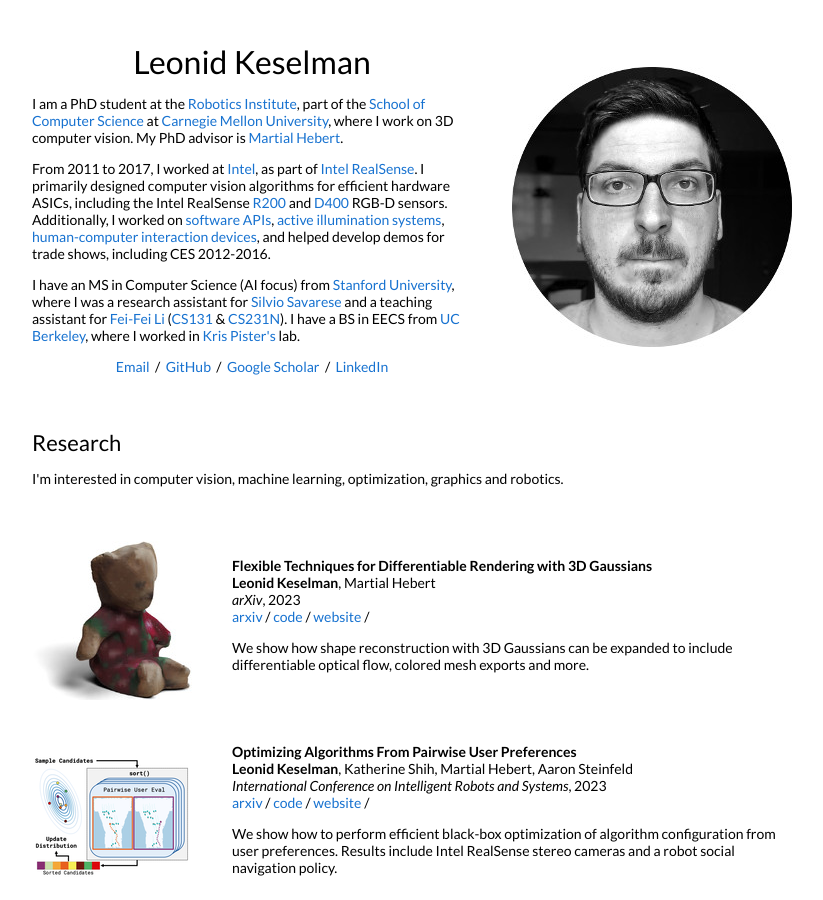
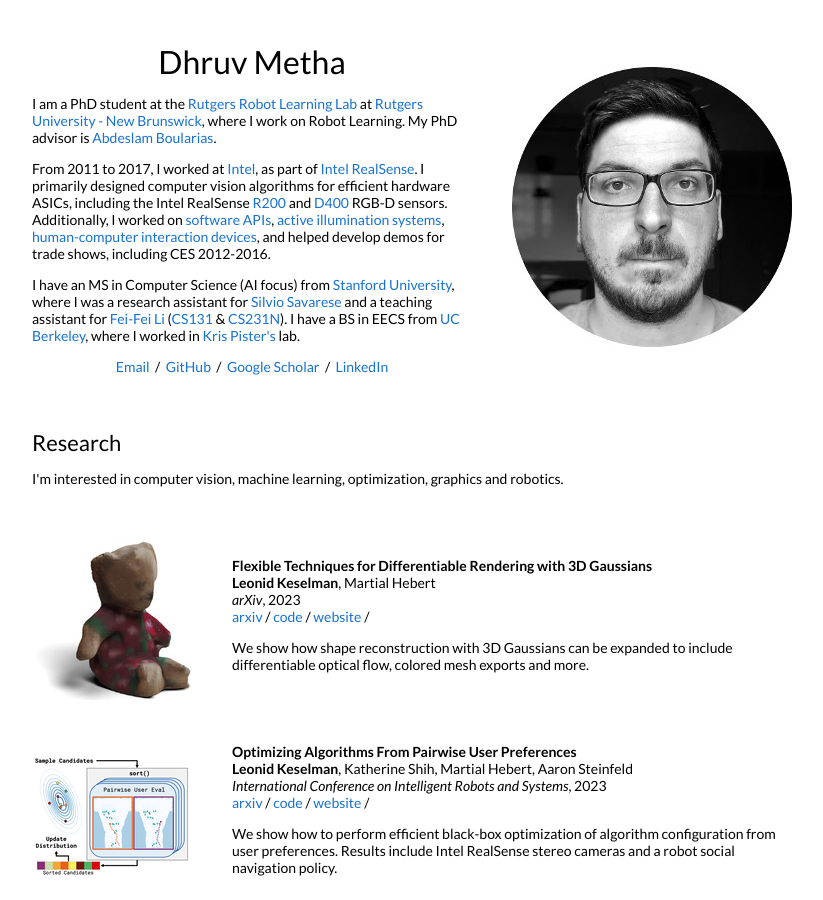
Before and after one commit to dhruvmetha/dhruvmetha.github.io, a Jekyll site: the page built from _posts/2023-08-28-3dgaussians.markdown, in a window 1280 px wide and 900 px high. Shown: the whole window, without its empty margins (228-1051 px from the left). Built offline with Jekyll 4.4.1, drawn with Linux system fonts in a browser that asks for light colours.

Commit message:
first edit

```diff
--- a/_layouts/default.html
+++ b/_layouts/default.html
@@ -32,9 +32,9 @@
           <tr style="padding:0px">
             <td style="padding:2.5%;width:60%;vertical-align:middle">
               <h1>
-                Leonid Keselman
+                Dhruv Metha
               </h1>
-              <p>I am a PhD student at the <a href="https://www.ri.cmu.edu/">Robotics Institute</a>, part of the <a href="https://www.scs.cmu.edu/">School of Computer Science</a> at <a href="https://www.cmu.edu/">Carnegie Mellon University</a>, where I work on 3D computer vision. My PhD advisor is <a href="http://www.cs.cmu.edu/~hebert/">Martial Hebert</a>.
+              <p>I am a PhD student at the <a href="http://rl.cs.rutgers.edu/">Rutgers Robot Learning Lab</a> at <a href="https://www.cmu.edu/">Rutgers University - New Brunswick</a>, where I work on Robot Learning. My PhD advisor is <a href="http://www.cs.cmu.edu/~hebert/">Abdeslam Boularias</a>.
               </p>
               <p>
                 From 2011 to 2017, I worked at <a href="https://www.intel.com">Intel</a>, as part of <a href="https://www.intelrealsense.com/">Intel RealSense</a>. I primarily designed computer vision algorithms for efficient hardware ASICs, including the Intel RealSense <a href="https://software.intel.com/en-us/articles/realsense-r200-camera">R200</a> and <a href="https://software.intel.com/en-us/realsense/d400">D400</a> RGB-D sensors. Additionally, I worked on <a href="https://github.com/IntelRealSense/librealsense">software APIs</a>, <a href="https://patents.google.com/patent/US9992474B2">active illumination systems</a>, <a href="https://patents.google.com/patent/US9304597">human-computer interaction devices</a>, and helped develop demos for trade shows, including CES 2012-2016.
```
